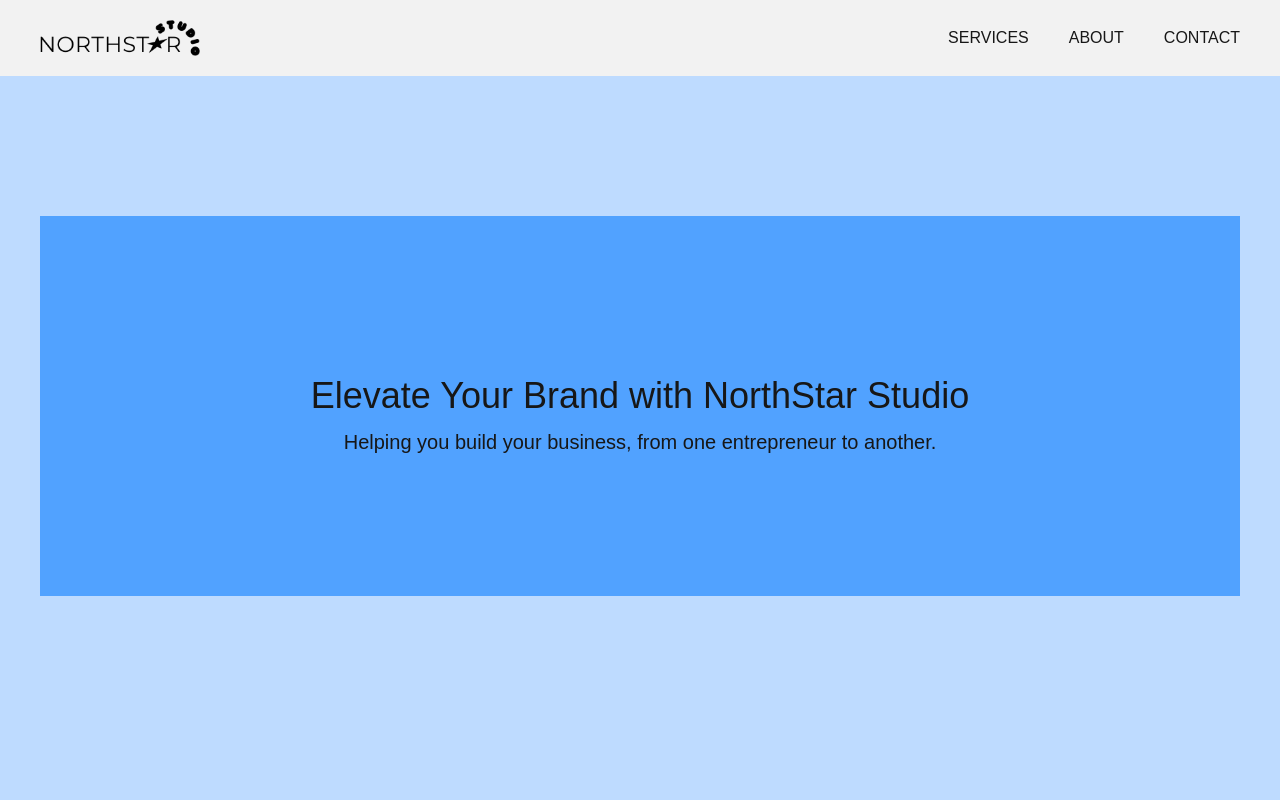
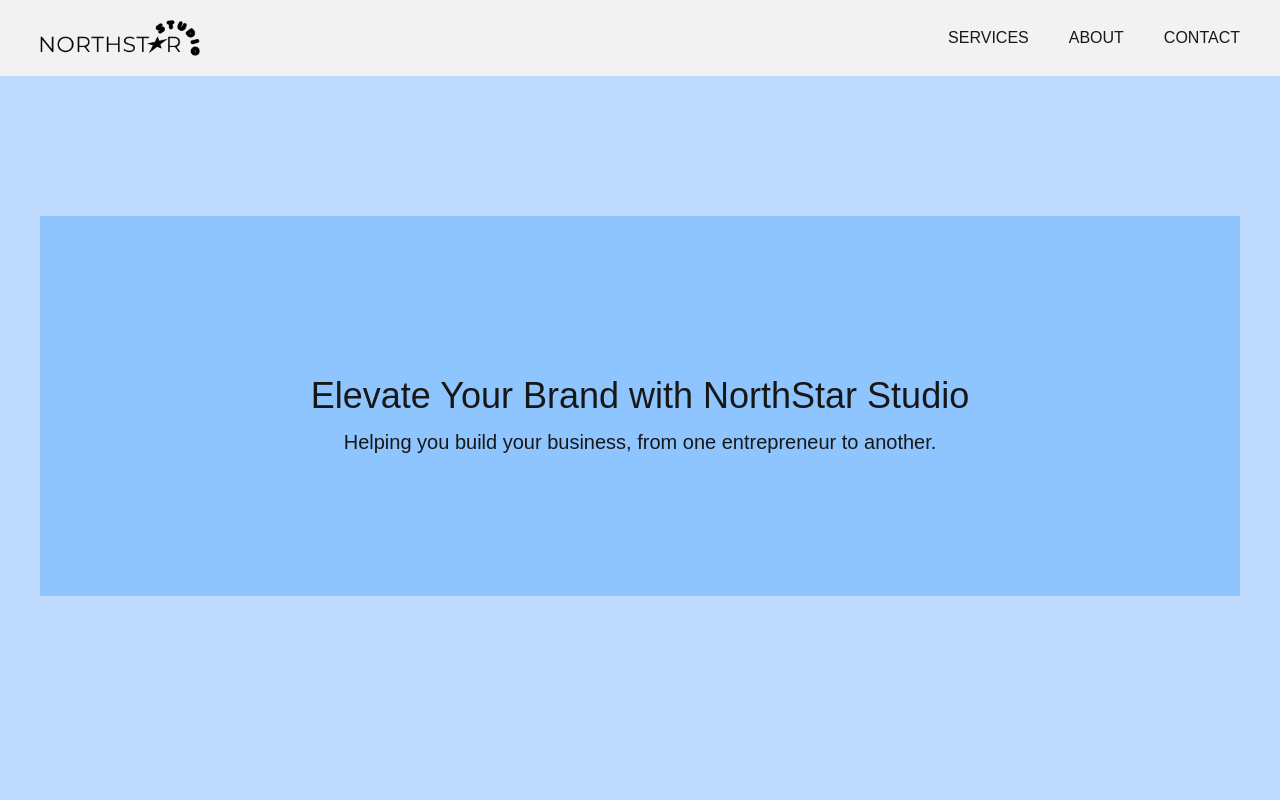
Before and after one commit to ramona-xxii/ramona-freelance-nextapp, a Next.js app: page / in a window 1280 px wide. Shown: the top 800 px of the page. Built offline with nearby package versions, Linux system fonts and the light colour scheme.

Commit message:
changed temp bg for layout visualization

```diff
--- a/app/components/Hero.js
+++ b/app/components/Hero.js
@@ -4,7 +4,7 @@ export default function Hero() {
 
     return(
 
-        <Section id="home" className="bg-blue-400">
+        <Section id="home" className="bg-blue-300">
             {/* hero display */}
             <div id="hero" className="flex-col pt-5 space-y-3">
                 <h1 className="text-2xl sm:text-3xl md:text-4xl text-center">Elevate Your Brand with NorthStar Studio</h1>
```
